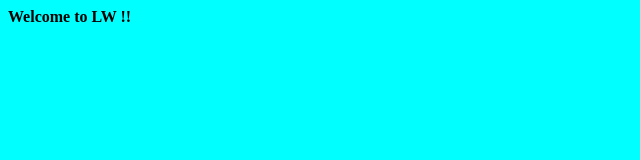
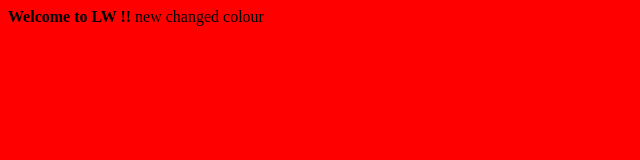
Before and after one commit to Rohitkhapre/jenkins_practice, a plain HTML site: page index.html in a window 1280 px wide. Shown: the whole page, without its empty margins (0-640 px from the left). Drawn offline with Linux system fonts and the light colour scheme.

Commit message:
new changes

```diff
--- a/index.html
+++ b/index.html
@@ -1,5 +1,5 @@
-<body bgcolor='aqua'>
+<body bgcolor='red'>
 
-	<b>	Welcome to LW !!</b>
-
+	<b>Welcome to LW !!</b>
+new changed colour
 </body>
```
